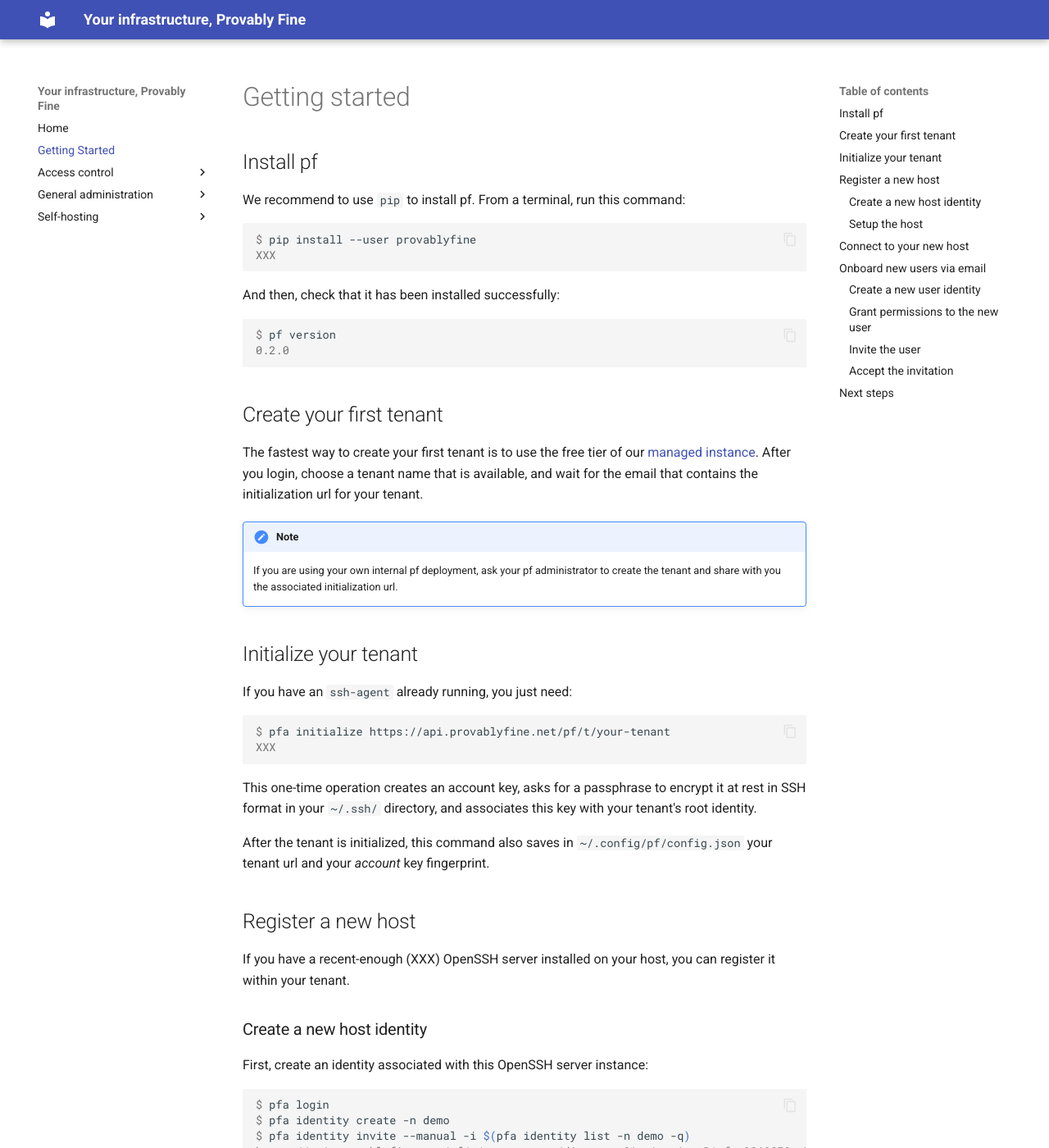
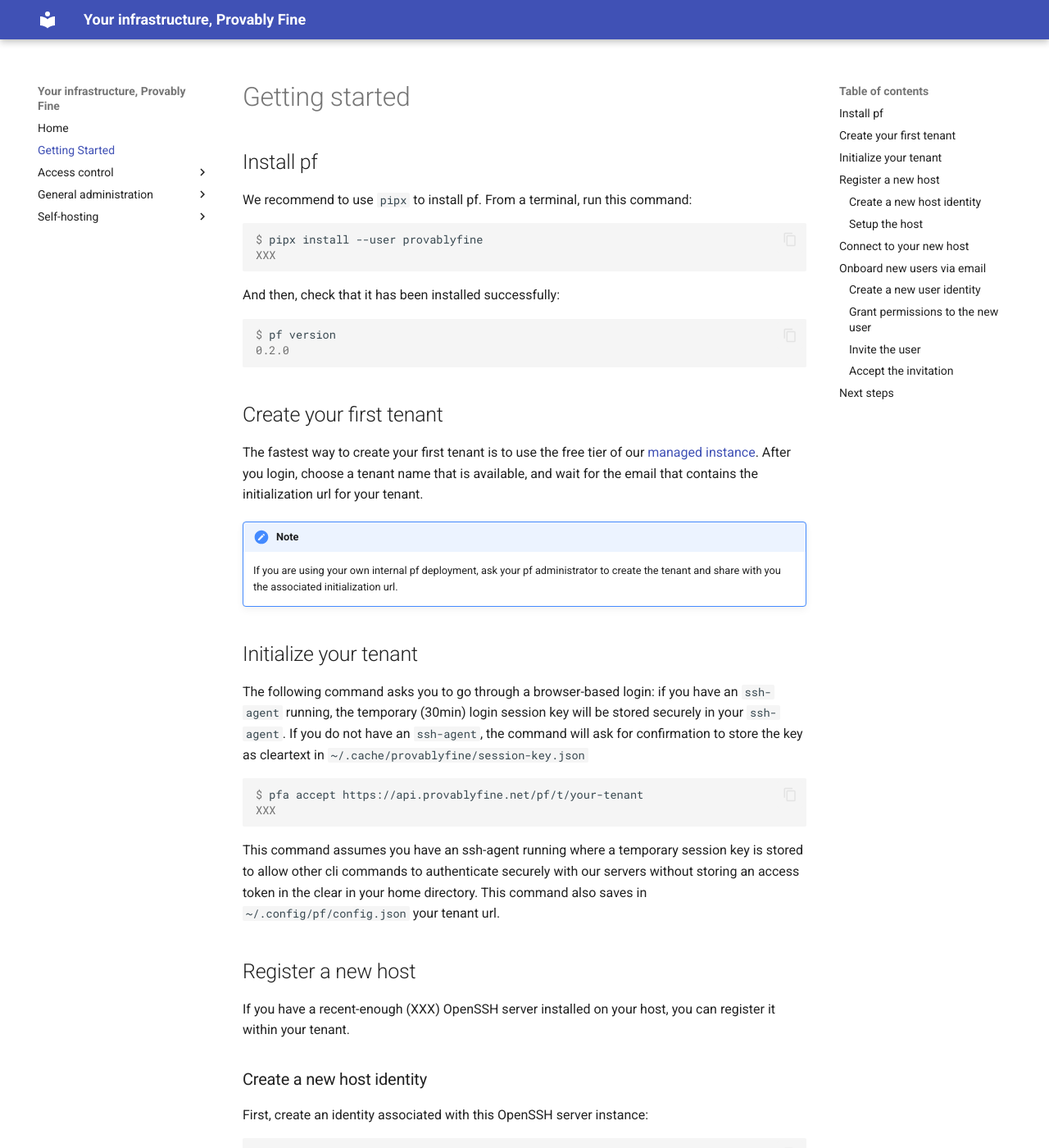
Before and after one commit to provablyfine/pf, an MkDocs documentation site: the page built from docs/getting-started.md, in a window 1280 px wide and 1400 px high. Shown: the whole window at 82% size. Built offline with MkDocs 1.6.1 and Material for MkDocs 9.7.7, drawn with Linux system fonts in a browser that asks for light colours; comment, search, counter and statistics services are not loaded; the version menu is left out.

````diff
--- a/docs/getting-started.md
+++ b/docs/getting-started.md
@@ -2,10 +2,10 @@
 
 ## Install pf
 
-We recommend to use `pip` to install pf. From a terminal, run this command:
+We recommend to use `pipx` to install pf. From a terminal, run this command:
 
 ```console
-$ pip install --user provablyfine
+$ pipx install --user provablyfine
 XXX
 ```
 
@@ -28,19 +28,20 @@ the initialization url for your tenant.
 
 ## Initialize your tenant
 
-
-If you have an `ssh-agent` already running, you just need:
+The following command asks you to go through a browser-based login: if you
+have an `ssh-agent` running, the temporary (30min) login session key will be
+stored securely in your `ssh-agent`. If you do not have an `ssh-agent`, the command
+will ask for confirmation to store the key as cleartext in
+`~/.cache/provablyfine/session-key.json`
 ```console
-$ pfa initialize https://api.provablyfine.net/pf/t/your-tenant
+$ pfa accept https://api.provablyfine.net/pf/t/your-tenant
 XXX
 ```
 
-This one-time operation creates an account key, asks for a passphrase to
-encrypt it at rest in SSH format in your `~/.ssh/` directory, and associates this
-key with your tenant's root identity.
-
-After the tenant is initialized, this command also saves in `~/.config/pf/config.json` your
-tenant url and your *account* key fingerprint.
+This command assumes you have an ssh-agent running where a temporary session key
+is stored to allow other cli commands to authenticate securely with our servers
+without storing an access token in the clear in your home directory. This command
+also saves in `~/.config/pf/config.json` your tenant url.
 
 ## Register a new host
 
@@ -51,7 +52,6 @@ it within your tenant.
 
 First, create an identity associated with this OpenSSH server instance:
 ```console
-$ pfa login
 $ pfa identity create -n demo
 $ pfa identity invite --manual -i $(pfa identity list -n demo -q)
 https://api.provablyfine.net/pf/t/your-tenant/directory?invitation=R1_fe_2G60SE9neYHFJojuwHMKKDsdPEMiO_Hzw&auth=default
````
Also changed, not shown: 2 other files.
